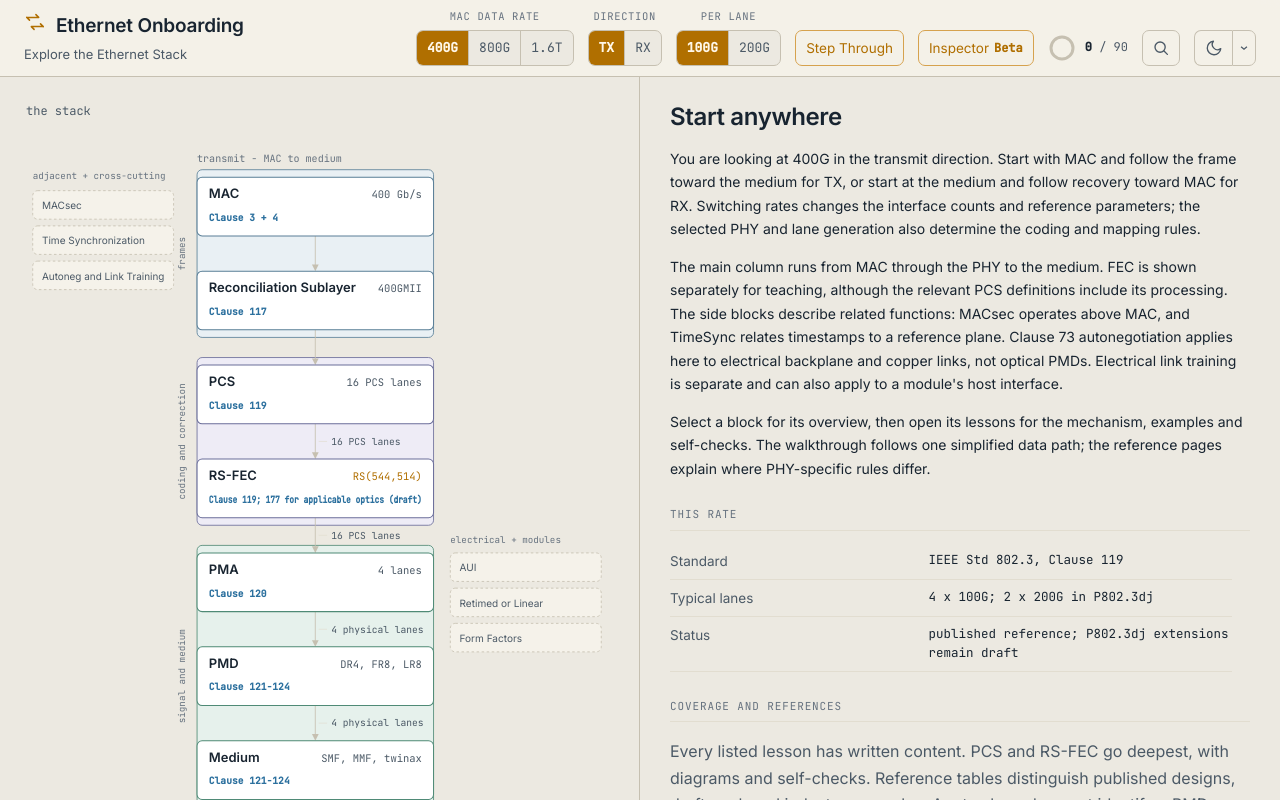
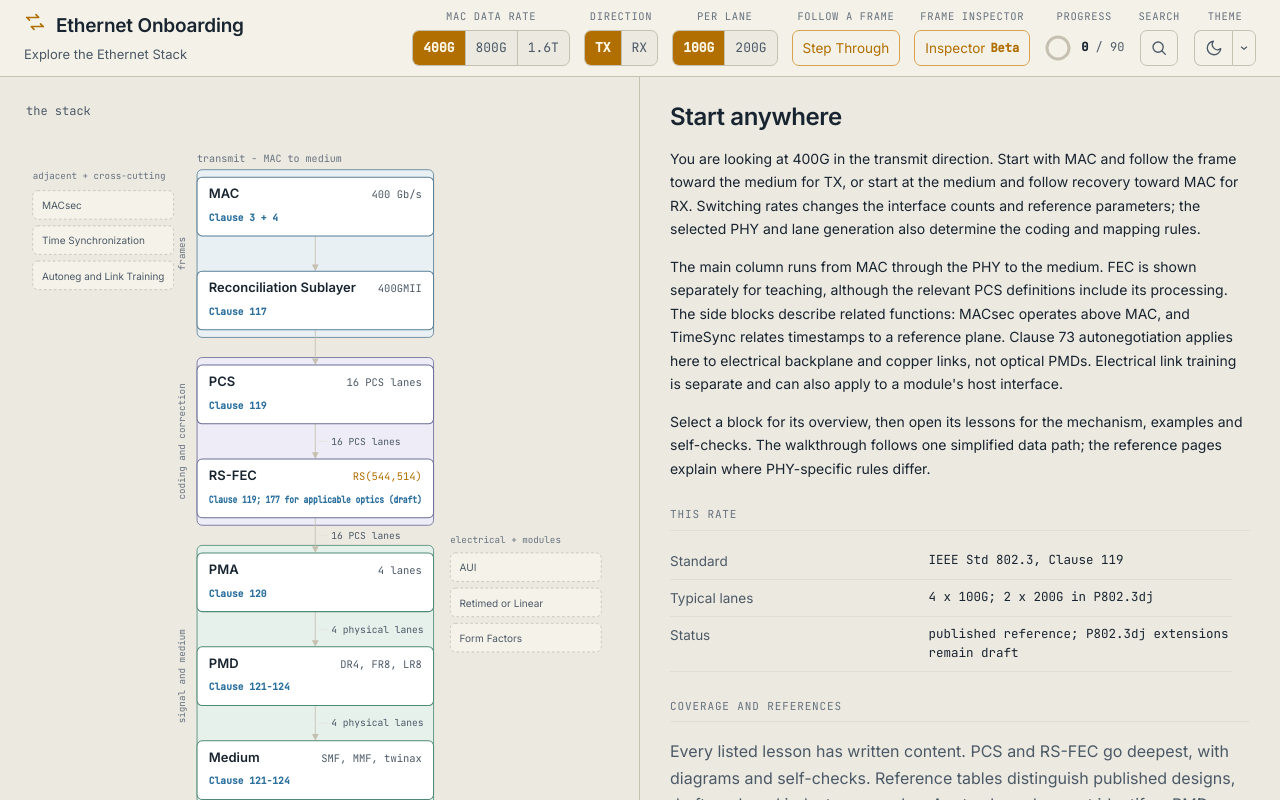
Before and after one commit to miishat/ethernet-onboarding, a React (Vite) app: page / in a window 1280 px wide. Shown: the top 800 px of the page. Built offline with nearby package versions, Linux system fonts and the light colour scheme.

Commit message:
Label header controls and keep step footer on one line

```diff
--- a/src/components/Header.tsx
+++ b/src/components/Header.tsx
@@ -79,18 +79,22 @@ export default function Header({ rate, setRate, dir, setDir, gen, setGen, steppi
           />
         </div>
         <div>
+          <div className="control-label">Follow a frame</div>
           <button className="btn btn--ghost-signal" data-on={stepping} onClick={toggleStep}>
             {stepping ? "Close" : "Step Through"}
           </button>
         </div>
         <div>
+          <div className="control-label">Frame Inspector</div>
           <button className="btn btn--ghost-signal" onClick={openInspector}>Inspector <span className="header__beta">Beta</span></button>
         </div>
         <div>
+          <div className="control-label">Progress</div>
           <ProgressMeter value={read} total={total} />
         </div>
         <TopicExplorer catalog={catalog} dir={dir} recent={recent} onSelect={onSelectTopic} />
         <div>
+          <div className="control-label">Theme</div>
           <ThemeToggle />
         </div>
       </div>
--- a/src/components/TopicExplorer.tsx
+++ b/src/components/TopicExplorer.tsx
@@ -113,6 +113,7 @@ export default function TopicExplorer({ catalog, dir, recent, onSelect }: Props)
 
   return (
     <div>
+      <div className="control-label">Search</div>
       <button ref={trigger} className="icon-btn header__search" aria-label="Search topics" title="Search topics" aria-expanded={open} aria-controls="topic-explorer"
         aria-haspopup="dialog"
         aria-keyshortcuts="Control+k Meta+k" onClick={() => open ? close() : setOpen(true)}>
--- a/src/styles/global.css
+++ b/src/styles/global.css
@@ -1314,8 +1314,11 @@ svg g[role="button"]:focus-visible rect {
   padding: 0 24px;
 }
 .footer--step .footer__inner {
-  max-width: 1040px;
-  padding: 0 26px;
+  max-width: 1200px;
+  padding: 0 26px 0 clamp(26px, calc(50vw - 494px), 106px);
+}
+@media (min-width: 1100px) {
+  .footer--step .footer__inner { white-space: nowrap; }
 }
 .footer code {
   font-family: var(--font-mono);
```
